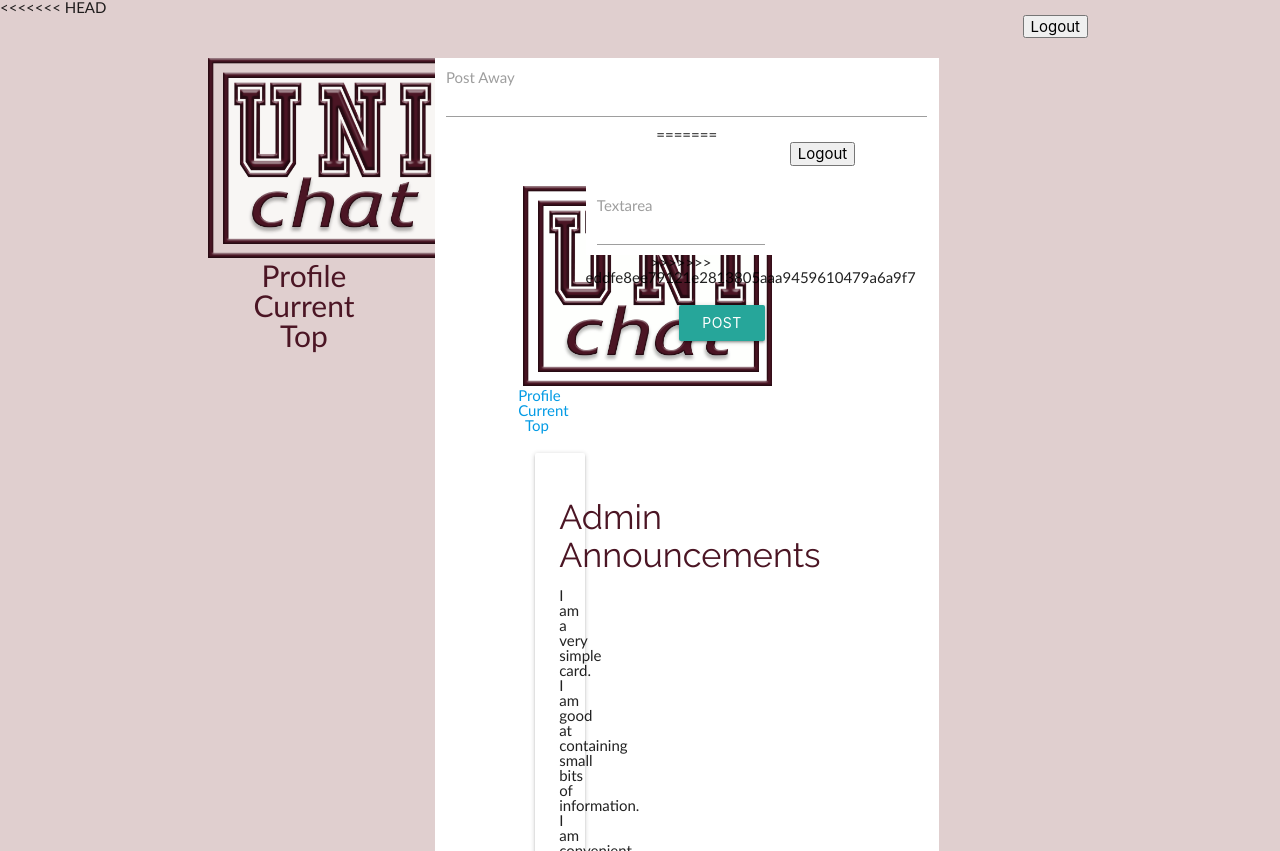
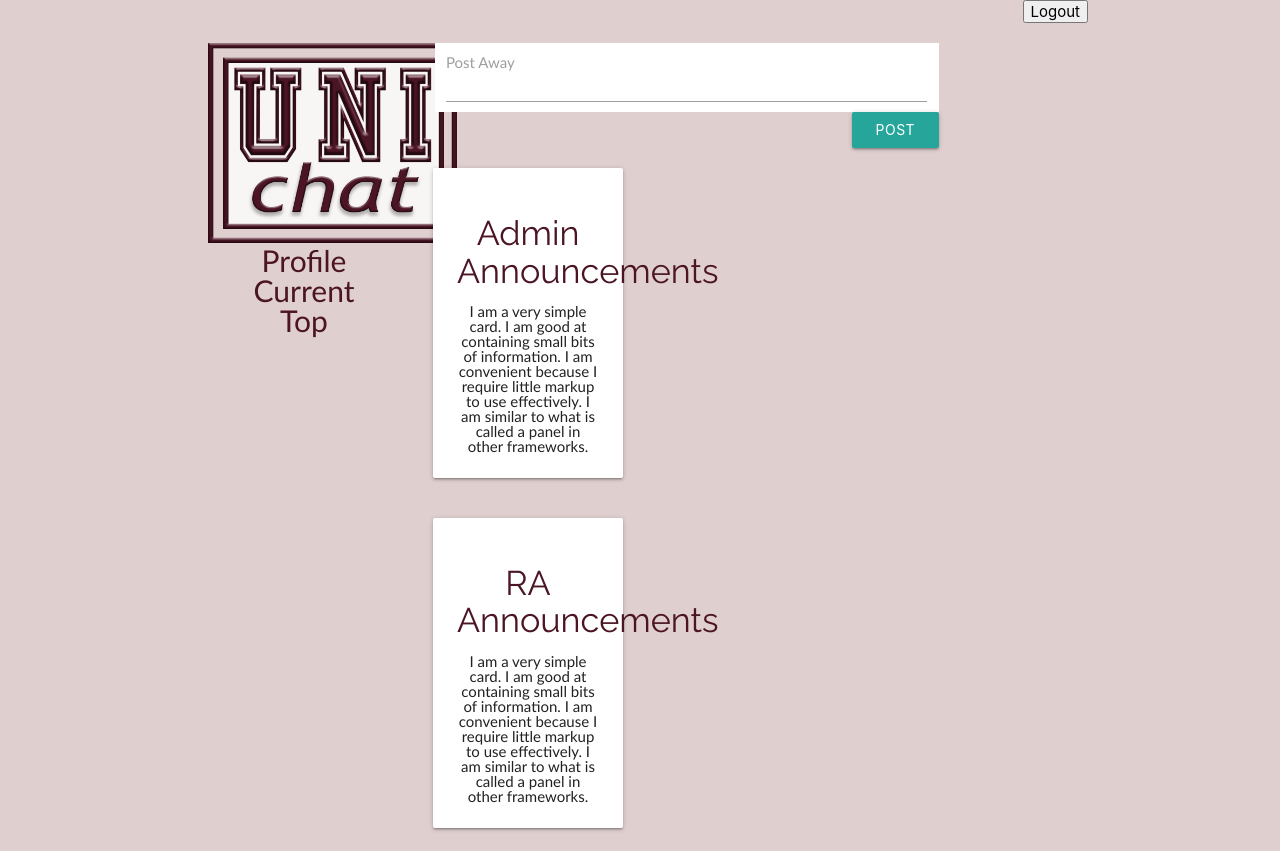
Before and after one commit to lauras5/UNIChat, a website: page public/feed.html in a window 1280 px wide. Shown: the top 851 px of the page. Drawn offline with nearby package versions, Linux system fonts and the light colour scheme; files that its build step writes are made by us from their sources; a script that the page names is missing.

Commit message:
fixing merge conflict

```diff
--- a/public/feed.html
+++ b/public/feed.html
@@ -13,7 +13,6 @@
 </head>
 
 <body>
-<<<<<<< HEAD
     <div class="container">
     <!-- Logout Button -->
         <button id="logoutBtn">Logout</button>
@@ -47,43 +46,6 @@
                             <div class="input-field col s12">
                                 <textarea id="textarea2" class="materialize-textarea" data-length="150"></textarea>
                                 <label for="textarea2">Post Away</label>
-=======
-
-    <div class="container">
-        <!-- Logout Button -->
-        <button id="logoutBtn">Logout</button>
-        <!-- Center everything under logout button-->
-        <center>
-            <!-- UNI Chat header -->
-            <div class="row">
-                <!-- <h1 id="feedHeader">U n I Chat</h1> -->
-            </div>
-            <!-- Links on left -->
-            <div class="row">
-                <div id="profile" class="col s2">
-                    <img id="feedLogo" src="./images/unichatlogo-sml.png" alt="UNI Chat logo sm">
-                    <div>
-                        <a class="links" href="#">Profile</a>
-                    </div>
-                    <div>
-                        <a class="links" href="#">Current</a>
-                    </div>
-                    <div>
-                        <a class="links" href="#">Top</a>
-                    </div>
-                    <!-- <div>
-                      <a id="links" href="#">Ass</a>
-                    </div> -->
-                </div>
-                <!-- Input for Posting -->
-                <div id="posts" class="col s7">
-                    <form id="postForm">
-                        <div class="row">
-                            <div class="input-field col s12">
-                                <textarea id="textarea2" class="materialize-textarea" data-length="150"></textarea>
-                                <label for="textarea2">Textarea</label>
-                            </div>
->>>>>>> eddfe8ee79121e2813805aaa9459610479a6a9f7
                         </div>
                         <!-- <button class="submitBtn" type="submit">Post</button> -->
                         <button class="btn waves-effect waves-light submitBtn" type="submit" name="action">Post
```
